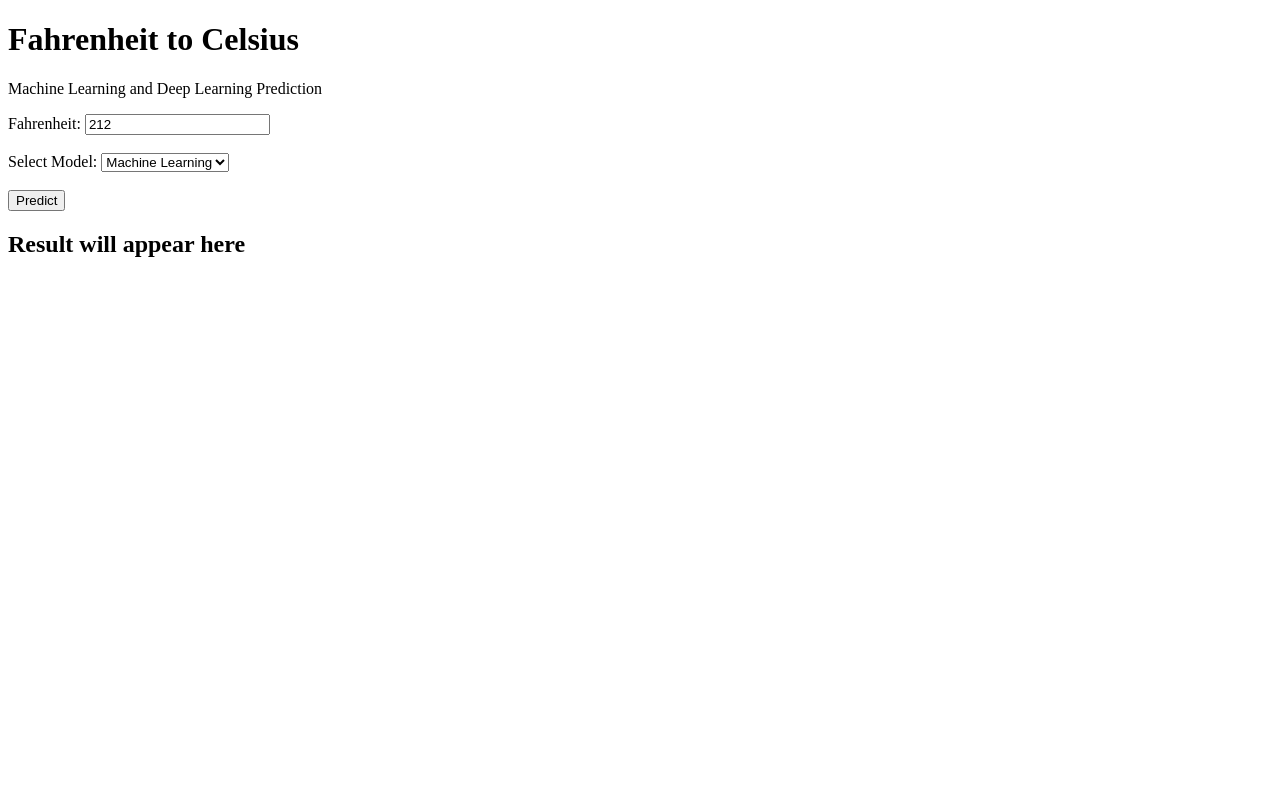
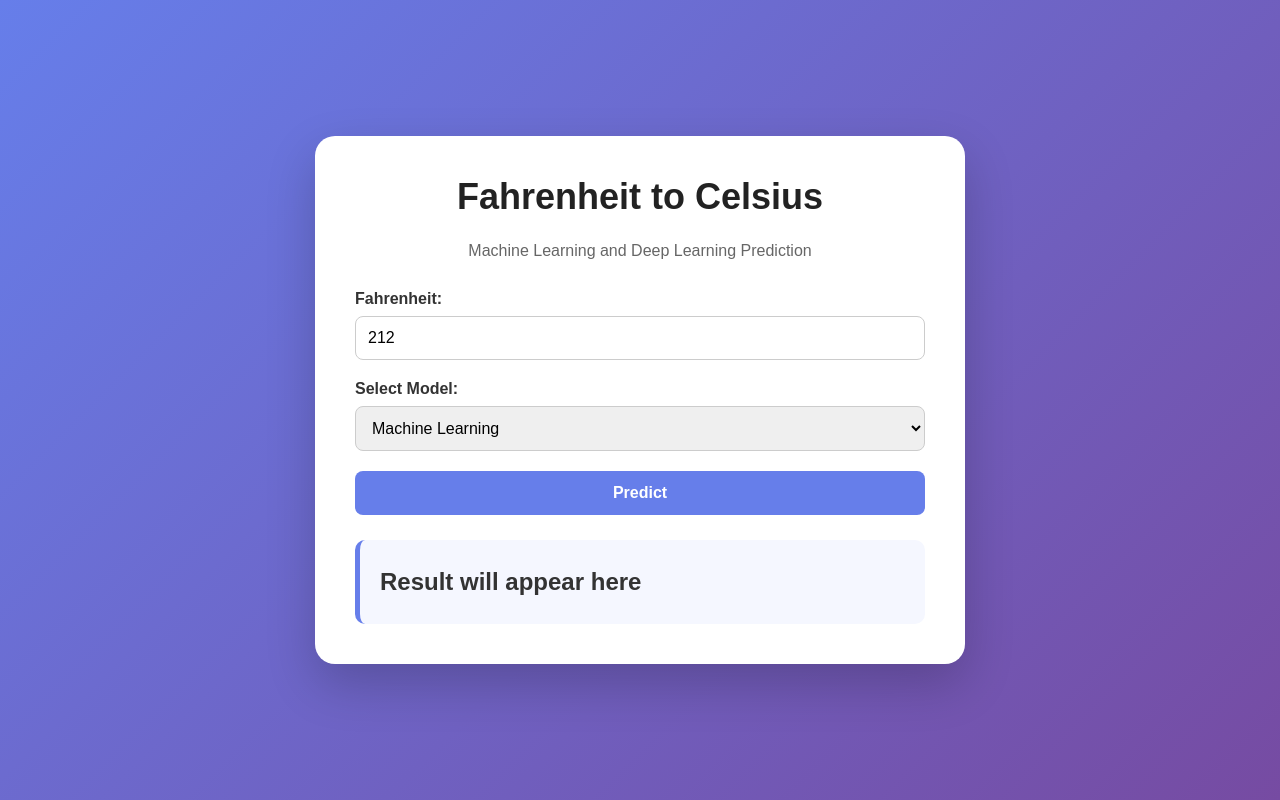
Before and after one commit to Harsha2139/vb, a Flask app: page / in a window 1280 px wide. Run offline with Flask 3, Linux system fonts and the light colour scheme; parts of the project's set-up code (start-up, migrations or seed data) failed here and were passed over.

Commit message:
Add frontend CSS styling

```diff
--- /dev/null
+++ b/fahrenheit-celsius-ml/static/style.css
@@ -0,0 +1,116 @@
+* {
+    box-sizing: border-box;
+}
+
+body {
+    margin: 0;
+    min-height: 100vh;
+    font-family: Arial, sans-serif;
+    background: linear-gradient(135deg, #667eea, #764ba2);
+
+    display: flex;
+    justify-content: center;
+    align-items: center;
+
+    padding: 30px;
+}
+
+.container {
+    width: 100%;
+    max-width: 650px;
+
+    background: white;
+
+    padding: 40px;
+
+    border-radius: 20px;
+
+    box-shadow: 0 20px 50px rgba(0, 0, 0, 0.2);
+}
+
+h1 {
+    margin-top: 0;
+
+    text-align: center;
+
+    color: #222;
+
+    font-size: 36px;
+}
+
+.subtitle {
+    text-align: center;
+
+    color: #666;
+
+    margin-bottom: 30px;
+}
+
+.form-group {
+    margin-bottom: 20px;
+}
+
+label {
+    display: block;
+
+    font-weight: bold;
+
+    margin-bottom: 8px;
+
+    color: #333;
+}
+
+input,
+select {
+    width: 100%;
+
+    padding: 12px;
+
+    border: 1px solid #ccc;
+
+    border-radius: 8px;
+
+    font-size: 16px;
+}
+
+button {
+    width: 100%;
+
+    padding: 13px;
+
+    border: none;
+
+    border-radius: 8px;
+
+    background: #667eea;
+
+    color: white;
+
+    font-size: 16px;
+
+    font-weight: bold;
+
+    cursor: pointer;
+}
+
+button:hover {
+    background: #5568d8;
+}
+
+.result {
+    margin-top: 25px;
+
+    padding: 20px;
+
+    background: #f5f7ff;
+
+    border-radius: 10px;
+
+    border-left: 5px solid #667eea;
+}
+
+.result h2 {
+    margin: 8px 0;
+
+    color: #333;
+}
--- a/fahrenheit-celsius-ml/templates/index.html
+++ b/fahrenheit-celsius-ml/templates/index.html
@@ -1,45 +1,74 @@
 <!DOCTYPE html>
-<html>
+<html lang="en">
 
 <head>
+    <meta charset="UTF-8">
+    <meta name="viewport" content="width=device-width, initial-scale=1.0">
+
     <title>Fahrenheit to Celsius ML/DL</title>
-    <meta name="viewport" content="width=device-width, initial-scale=1.0">
+
+    <link rel="stylesheet" href="{{ url_for('static', filename='style.css') }}">
 </head>
 
 <body>
 
+    <div class="container">
+
         <h1>Fahrenheit to Celsius</h1>
-    <p>Machine Learning and Deep Learning Prediction</p>
 
-    <label>Fahrenheit:</label>
+        <p class="subtitle">
+            Machine Learning and Deep Learning Prediction
+        </p>
+
+        <div class="form-group">
+            <label for="fahrenheit">Fahrenheit:</label>
             <input type="number" id="fahrenheit" value="212">
+        </div>
 
-    <br><br>
+        <div class="form-group">
+            <label for="model">Select Model:</label>
 
-    <label>Select Model:</label>
             <select id="model">
                 <option value="ml">Machine Learning</option>
                 <option value="dl">Deep Learning</option>
             </select>
-
-    <br><br>
+        </div>
 
         <button onclick="predict()">Predict</button>
 
+        <div class="result">
             <h2 id="result">Result will appear here</h2>
+        </div>
+
+    </div>
 
     <script>
         async function predict() {
-            const fahrenheit = document.getElementById("fahrenheit").value;
-            const model = document.getElementById("model").value;
+
+            const fahrenheit =
+                document.getElementById("fahrenheit").value;
+
+            const model =
+                document.getElementById("model").value;
 
             const response = await fetch("/predict", {
                 method: "POST",
-                headers: {"Content-Type": "application/json"},
-                body: JSON.stringify({fahrenheit: fahrenheit, model: model})
+                headers: {
+                    "Content-Type": "application/json"
+                },
+                body: JSON.stringify({
+                    fahrenheit: fahrenheit,
+                    model: model
+                })
             });
 
             const data = await response.json();
+
+            if (data.error) {
+                document.getElementById("result").innerHTML =
+                    "Error: " + data.error;
+                return;
+            }
 
             document.getElementById("result").innerHTML =
                 "Model: " + data.model + "<br>" +
@@ -49,4 +78,5 @@
     </script>
 
 </body>
+
 </html>
```
Lines whose indentation alone changed are shown as unchanged.
